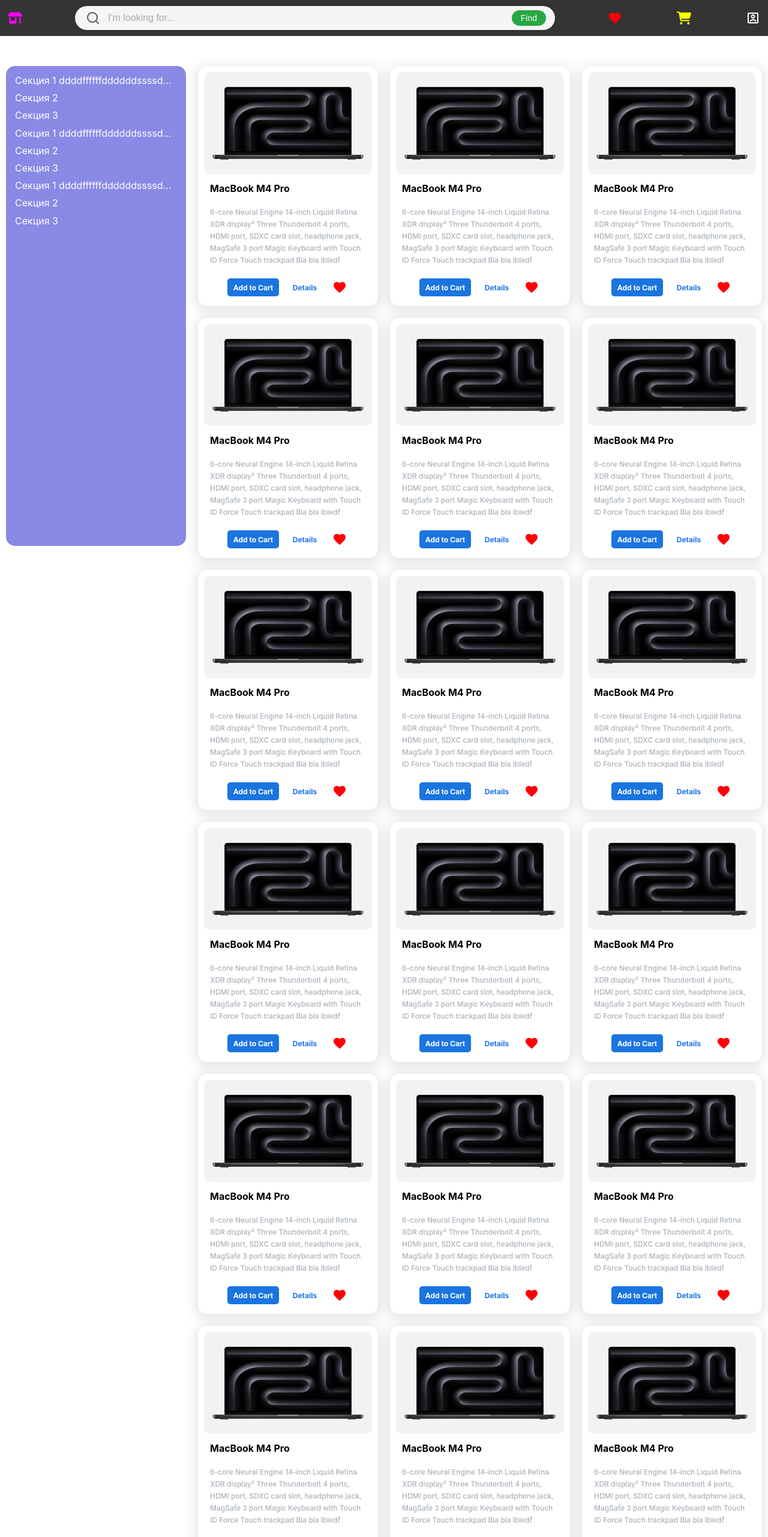
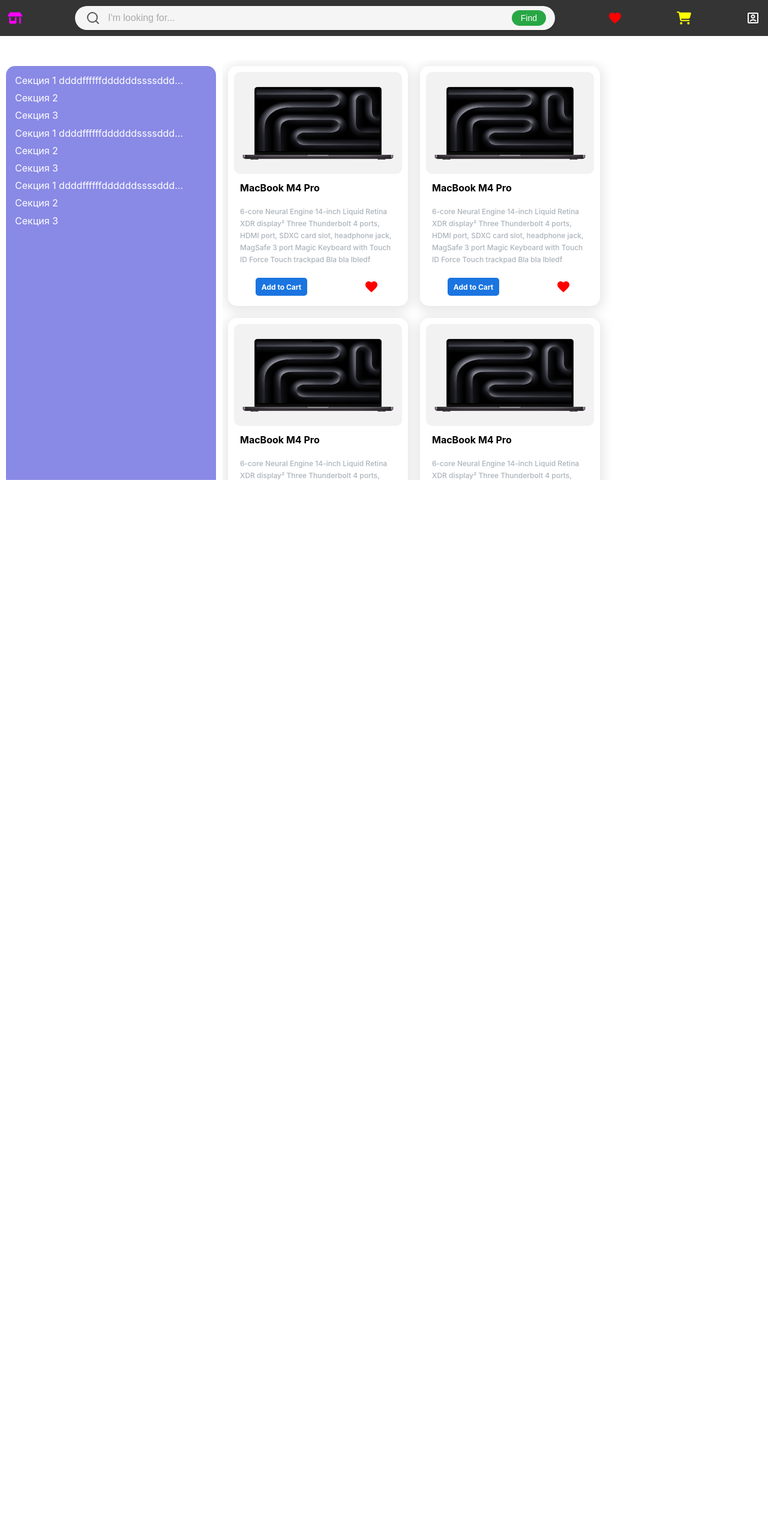
Before and after one commit to pobaranchuk/internetstore, a React (Vite) app: page / in a window 1280 px wide. Shown: the top 2562 px of the page at 60% size. After the commit the page ends 800 px from the top, so only its background shows below. Built offline with nearby package versions, Linux system fonts and the light colour scheme.

Commit message:
Layout fixed: nav is fixed, cards are scrolling

```diff
--- a/src/App.tsx
+++ b/src/App.tsx
@@ -25,11 +25,6 @@
                   <ShopCard/>
                   <ShopCard/>
                   <ShopCard/>
-                  <ShopCard/>
-                  <ShopCard/>
-                  <ShopCard/>
-                  <ShopCard/>
-                  <ShopCard/>
               </ShopCardsStyled>
           </BodyStyled>
       </>
--- a/src/layout/sections/BodyStyled.tsx
+++ b/src/layout/sections/BodyStyled.tsx
@@ -3,8 +3,7 @@
 export const BodyStyled = styled.section`
     display: flex;
     flex-direction: row;
-    align-items: flex-start;
-    justify-content: center;
-    min-height: 100vh;
+    height: 100vh;
     width: 100%;
+    overflow: hidden;
 `
--- a/src/layout/sections/navigation/NavigationStyled.tsx
+++ b/src/layout/sections/navigation/NavigationStyled.tsx
@@ -4,15 +4,16 @@
     border-radius: 15px;
     display: flex;
     flex-direction: column;
-    width: 300px;
+    width: 350px;
     height: 100vh;
     background-color: rgba(92, 92, 221, 0.72);
     color: #fff;
     padding: 15px;
     margin: 10px;
 
+
     ul {
-        width: 100%;
+        width: 90%;
     }
 
     li {
@@ -24,6 +25,5 @@
 
     a {
         color: #ffffff;
-        width: 100%;
     }
 `
--- a/src/layout/sections/shopCards/ShopCardsStyled.tsx
+++ b/src/layout/sections/shopCards/ShopCardsStyled.tsx
@@ -5,4 +5,6 @@
     align-items: flex-start;
     justify-content: flex-start;
     flex-wrap: wrap;
+    overflow-y: auto;
+    height: 100vh;
 `
--- a/src/layout/sections/shopCards/shopCard/ShopCard.tsx
+++ b/src/layout/sections/shopCards/shopCard/ShopCard.tsx
@@ -33,7 +33,6 @@
                     </DetailsStyled>
                     <ButtonContainerStyled>
                         <ButtonStyled buttonType={"primary"}>Add to Cart</ButtonStyled>
-                        <ButtonStyled buttonType={"secondary"}>Details</ButtonStyled>
                         <LikeButton/>
                     </ButtonContainerStyled>
                 </>
--- a/src/layout/sections/shopCards/shopCard/ShopCardStyled.ts
+++ b/src/layout/sections/shopCards/shopCard/ShopCardStyled.ts
@@ -3,7 +3,7 @@
 export const ButtonContainerStyled = styled.div`
     display: flex;
     align-items: center;
-    justify-content: center;
+    justify-content: space-around;
 `
 
 type ButtonStyledProps = {
@@ -48,9 +48,10 @@
 `
 
 
-export const MainCardStyled = styled.div`
+export const MainCardStyled = styled.button`
+    display: flex;
     height: 400px;
-    max-width: 300px;
+    width: 300px;
     border-radius: 15px;
     background: #fff;
     box-shadow: 0 4px 20px 5px rgba(0, 0, 0, 0.1);
```
Also changed, not shown: src/components/IconButtonStyled.tsx (deleted, +0 -24 lines).
